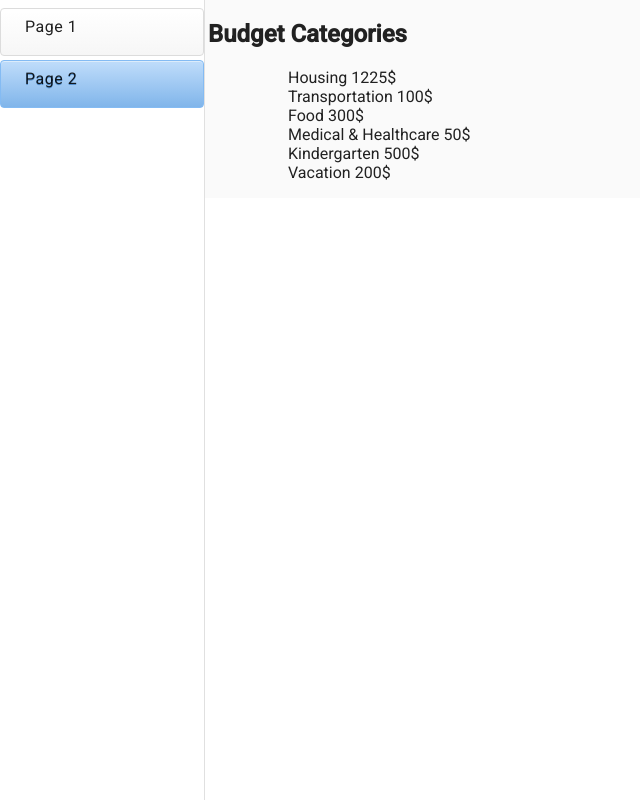
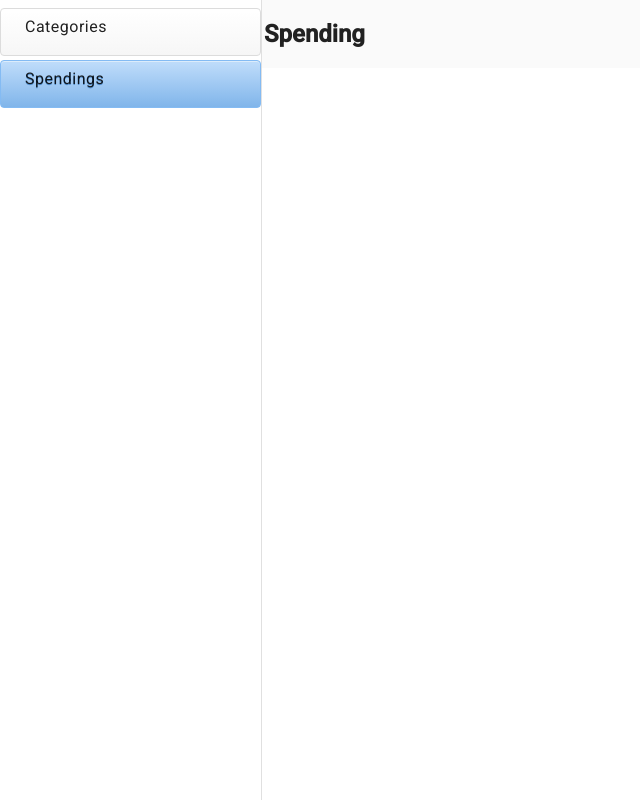
Before and after one commit to tinazavr/my-spendings, an Angular app: page /spendings in a window 1280 px wide. Shown: the whole page, without its empty margins (0-640 px from the left). Built offline with nearby package versions, Linux system fonts and the light colour scheme.

Commit message:
Delete content from Cetegories and Spendings components.

```diff
--- a/src/app/app.component.html
+++ b/src/app/app.component.html
@@ -2,10 +2,10 @@
   <mat-sidenav opened mode="side" [fixedInViewport]="true">
     <mat-nav-list>
       <a mat-list-item routerLink="/categories" routerLinkActive="activebutton"
-        >Page 1</a
+        >Categories</a
       >
       <a mat-list-item routerLink="/spendings" routerLinkActive="activebutton"
-        >Page 2</a
+        >Spendings</a
       >
     </mat-nav-list>
   </mat-sidenav>
--- a/src/app/categories/categories.component.html
+++ b/src/app/categories/categories.component.html
@@ -1,22 +1 @@
 <h2>Budget Categories</h2>
-<ul>
-  <ol>
-    Housing
-  </ol>
-  <ol>
-    Transportation
-  </ol>
-  <ol>
-    Food
-  </ol>
-
-  <ol>
-    Medical & Healthcare
-  </ol>
-  <ol>
-    Kindergarten
-  </ol>
-  <ol>
-    Vacation
-  </ol>
-</ul>
--- a/src/app/spendings/spendings.component.html
+++ b/src/app/spendings/spendings.component.html
@@ -1,22 +1 @@
-<h2>Budget Categories</h2>
-<ul>
-  <ol>
-    Housing 1225$
-  </ol>
-  <ol>
-    Transportation 100$
-  </ol>
-  <ol>
-    Food 300$
-  </ol>
-
-  <ol>
-    Medical & Healthcare 50$
-  </ol>
-  <ol>
-    Kindergarten 500$
-  </ol>
-  <ol>
-    Vacation 200$
-  </ol>
-</ul>
+<h2>Spending</h2>
```
